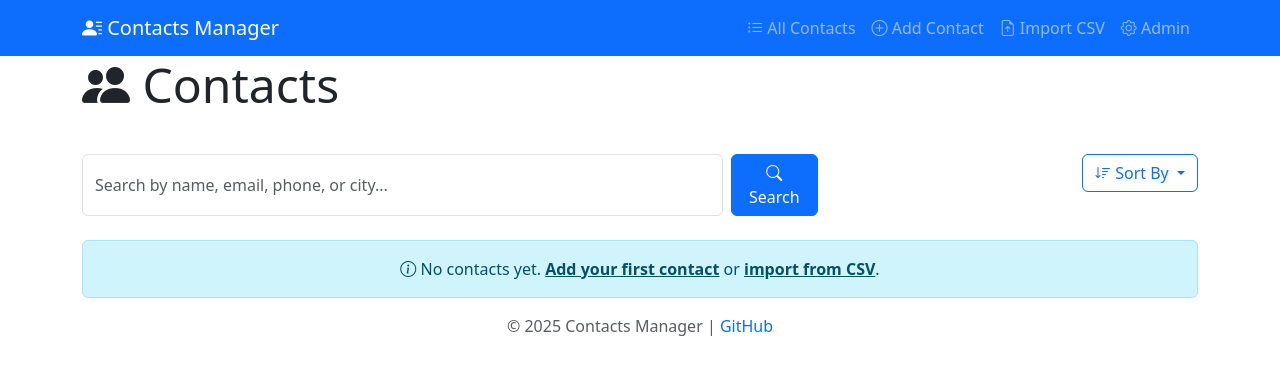
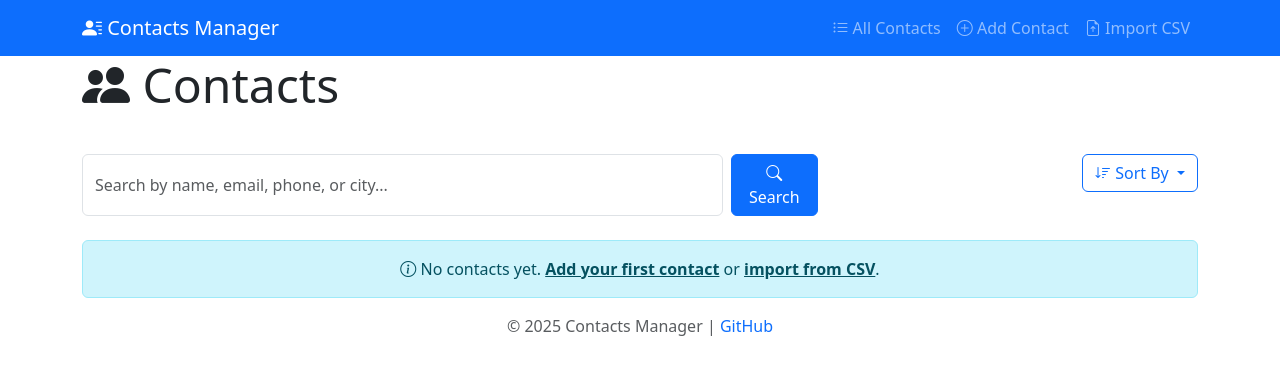
Before and after one commit to Aramegabara/django-contacts-app, a Django app: page / in a window 1280 px wide. Shown: the top 375 px of the page. Run offline with Django 5.2, Linux system fonts and the light colour scheme; data that the repository does not hold is empty.

Commit message:
Removed admin panel

```diff
--- a/templates/base.html
+++ b/templates/base.html
@@ -44,11 +44,6 @@
                             <i class="bi bi-file-earmark-arrow-up"></i> Import CSV
                         </a>
                     </li>
-                    <li class="nav-item">
-                        <a class="nav-link" href="/admin/" target="_blank">
-                            <i class="bi bi-gear"></i> Admin
-                        </a>
-                    </li>
                 </ul>
             </div>
         </div>
```
